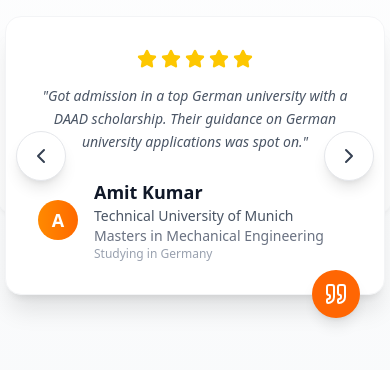
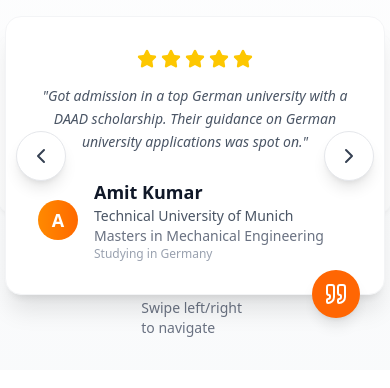
Before and after one commit to sowmyakota-mv/Abroad-Consultancy, a React (Vite) app in the folder abroad-consultancy/: page / in a window 390 px wide. Shown: the part 8888-9276 px from the top of the page. Built offline with nearby package versions, Linux system fonts and the light colour scheme.

Commit message:
changed the testimonial

```diff
--- a/abroad-consultancy/src/components/TestimonialSection.tsx
+++ b/abroad-consultancy/src/components/TestimonialSection.tsx
@@ -1,8 +1,14 @@
-import React, { useState, useEffect } from "react";
+import React, { useState, useEffect, useRef } from "react";
 import { ChevronLeft, ChevronRight, Star, Quote } from "lucide-react";
 
 const TestimonialsSection: React.FC = () => {
   const [currentIndex, setCurrentIndex] = useState(1); // Start with middle card active
+  const [touchStart, setTouchStart] = useState<number | null>(null);
+  const [touchEnd, setTouchEnd] = useState<number | null>(null);
+  const containerRef = useRef<HTMLDivElement>(null);
+
+  // Minimum swipe distance
+  const minSwipeDistance = 50;
 
   const testimonials = [
     {
@@ -145,6 +151,32 @@ const TestimonialsSection: React.FC = () => {
     });
   };
 
+  // Touch handlers for mobile swipe
+  const handleTouchStart = (e: React.TouchEvent) => {
+    setTouchEnd(null);
+    setTouchStart(e.targetTouches[0].clientX);
+  };
+
+  const handleTouchMove = (e: React.TouchEvent) => {
+    setTouchEnd(e.targetTouches[0].clientX);
+  };
+
+  const handleTouchEnd = () => {
+    if (!touchStart || !touchEnd) return;
+
+    const distance = touchStart - touchEnd;
+    const isLeftSwipe = distance > minSwipeDistance;
+    const isRightSwipe = distance < -minSwipeDistance;
+
+    if (isLeftSwipe) {
+      scrollRight(); // Swipe left = next
+    }
+
+    if (isRightSwipe) {
+      scrollLeft(); // Swipe right = previous
+    }
+  };
+
   // Get the three testimonials to display (left, center, right)
   const getDisplayTestimonials = () => {
     const prevIndex = currentIndex === 0 ? testimonials.length - 1 : currentIndex - 1;
@@ -157,7 +189,7 @@ const TestimonialsSection: React.FC = () => {
     ];
   };
 
-  // Auto-scroll effect - added this function
+  // Auto-scroll effect
   useEffect(() => {
     const interval = setInterval(() => {
       setCurrentIndex(prev => {
@@ -168,7 +200,6 @@ const TestimonialsSection: React.FC = () => {
       });
     }, 5000); // Auto-scroll every 5 seconds
 
-    // Clean up the interval on component unmount
     return () => clearInterval(interval);
   }, [testimonials.length]);
 
@@ -196,18 +227,24 @@ const TestimonialsSection: React.FC = () => {
           {/* Left Arrow */}
           <button
             onClick={scrollLeft}
-            className="absolute left-0 top-1/2 transform -translate-y-1/2 z-20 p-3 rounded-full bg-white shadow-lg hover:bg-gray-50 transition-all duration-300 border border-gray-200 hover:scale-110 active:scale-95"
+            className="absolute left-0 top-1/2 transform -translate-y-1/2 z-20 p-3 rounded-full bg-white shadow-lg hover:bg-gray-50 transition-all duration-300 border border-gray-200 hover:scale-110 active:scale-95 md:hidden lg:block"
             aria-label="Previous testimonials"
           >
             <ChevronLeft className="h-6 w-6 text-gray-700" />
           </button>
 
-          {/* 3 Card Layout - 80% width */}
-          <div className="w-3/5 md:w-4/5 relative h-[300px] flex items-center justify-center">
+          {/* 3 Card Layout - 80% width with touch/swipe area */}
+          <div
+            ref={containerRef}
+            className="w-3/5 md:w-4/5 relative h-[300px] flex items-center justify-center touch-pan-y"
+            onTouchStart={handleTouchStart}
+            onTouchMove={handleTouchMove}
+            onTouchEnd={handleTouchEnd}
+          >
             {getDisplayTestimonials().map((testimonial, index) => (
               <div
                 key={`${testimonial.id}-${index}`}
-                className={`absolute transition-all duration-500 ease-in-out ${
+                className={`absolute transition-all duration-500 ease-in-out touch-none ${
                   index === 0
                     ? 'left-0 scale-90 opacity-30 blur-xxs -translate-y-8'
                     : index === 1
@@ -224,12 +261,19 @@ const TestimonialsSection: React.FC = () => {
                 />
               </div>
             ))}
+
+            {/* Mobile swipe instructions (only on mobile) */}
+            <div className="md:hidden absolute -bottom-8 left-1/2 transform -translate-x-1/2 text-sm text-gray-500">
+              <div className="flex items-center space-x-2">
+                <span>Swipe left/right to navigate</span>
+              </div>
+            </div>
           </div>
 
           {/* Right Arrow */}
           <button
             onClick={scrollRight}
-            className="absolute right-0 top-1/2 transform -translate-y-1/2 z-20 p-3 rounded-full bg-white shadow-lg hover:bg-gray-50 transition-all duration-300 border border-gray-200 hover:scale-110 active:scale-95"
+            className="absolute right-0 top-1/2 transform -translate-y-1/2 z-20 p-3 rounded-full bg-white shadow-lg hover:bg-gray-50 transition-all duration-300 border border-gray-200 hover:scale-110 active:scale-95 md:hidden lg:block"
             aria-label="Next testimonials"
           >
             <ChevronRight className="h-6 w-6 text-gray-700" />
@@ -240,7 +284,7 @@ const TestimonialsSection: React.FC = () => {
   );
 };
 
-// Modified Testimonial Card Component
+// Testimonial Card Component (unchanged)
 const TestimonialCard: React.FC<{ testimonial: any; isCenter: boolean }> = ({ testimonial, isCenter }) => {
   return (
     <div className={`relative bg-white rounded-2xl shadow-lg border border-gray-100 transition-all duration-500 ${
```
